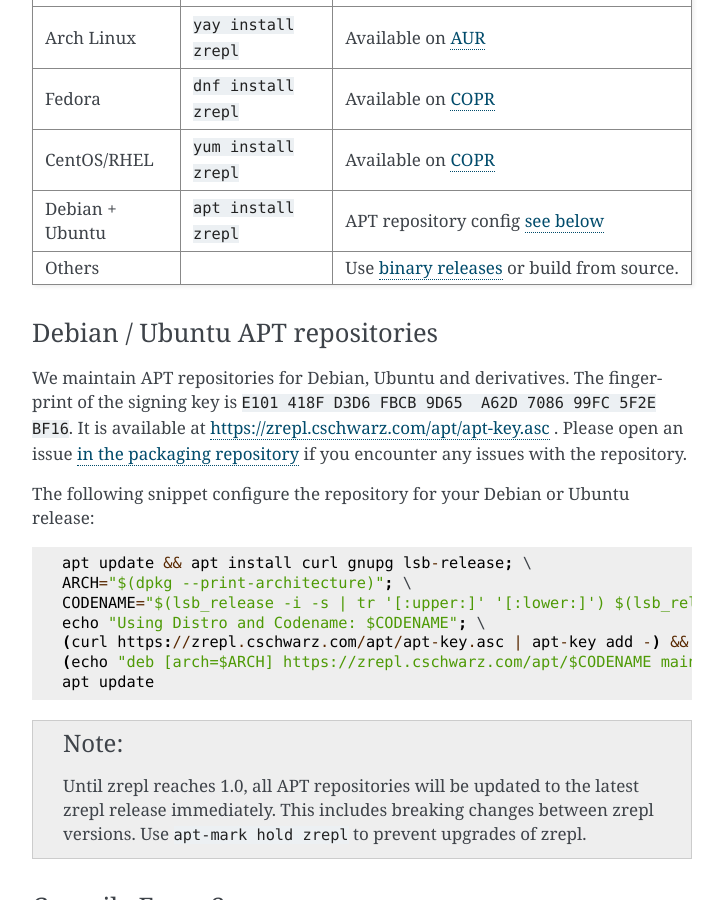
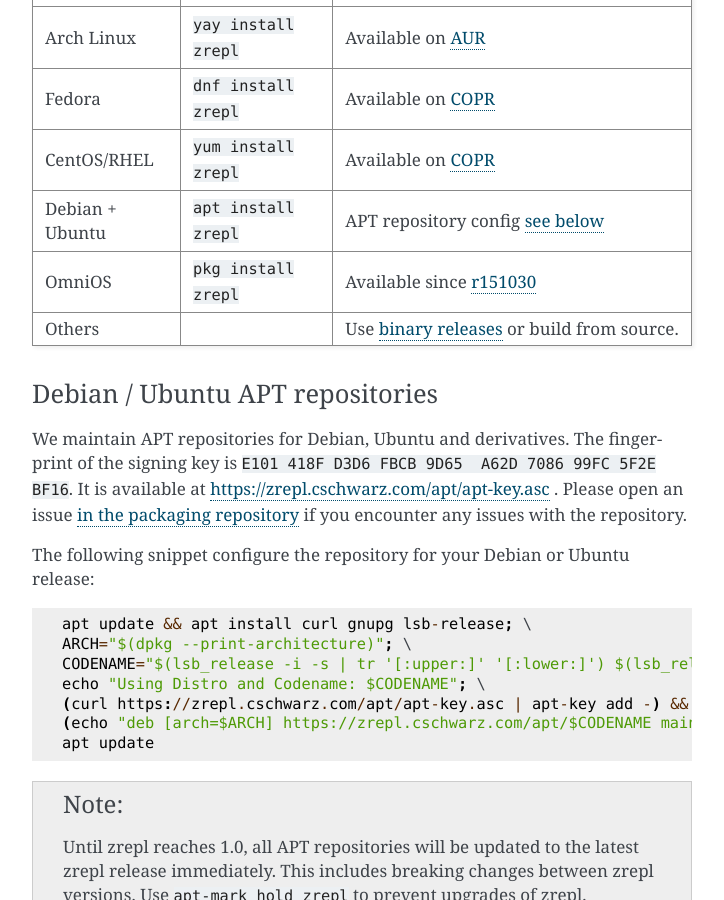
Before and after one commit to zrepl/zrepl, a Sphinx documentation site: the page built from docs/installation.rst, in a window 1280 px wide and 900 px high, scrolled down 753 px. Shown: the whole window, without its empty margins (388-1112 px from the left). Built offline with Sphinx 7.4.7, drawn with Linux system fonts in a browser that asks for light colours; the version number could not be read and is left out.

Commit message:
Add OmniOS (illumos distribution) to list of OSs

```diff
--- a/docs/installation.rst
+++ b/docs/installation.rst
@@ -49,6 +49,9 @@
     * - Debian + Ubuntu
       - ``apt install zrepl``
       - APT repository config :ref:`see below <installation-apt-repos>`
+    * - OmniOS
+      - ``pkg install zrepl``
+      - Available since `r151030 <https://pkg.omniosce.org/r151030/extra/en/search.shtml?token=zrepl&action=Search>`_
     * - Others
       -
       - Use `binary releases`_ or build from source.
```
